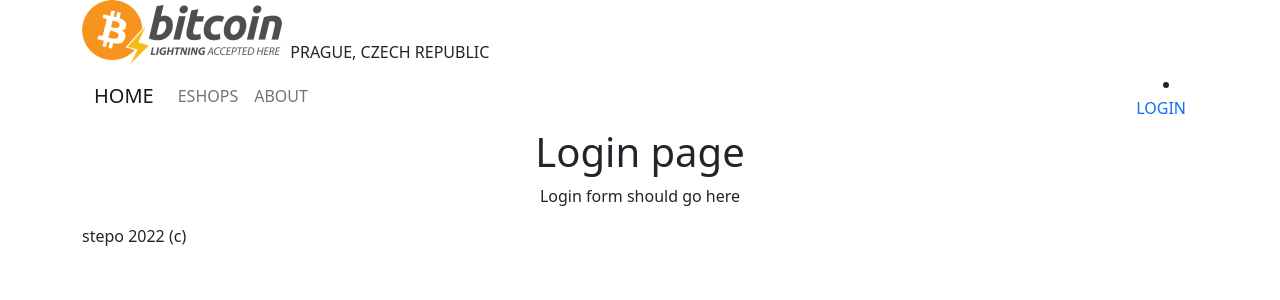
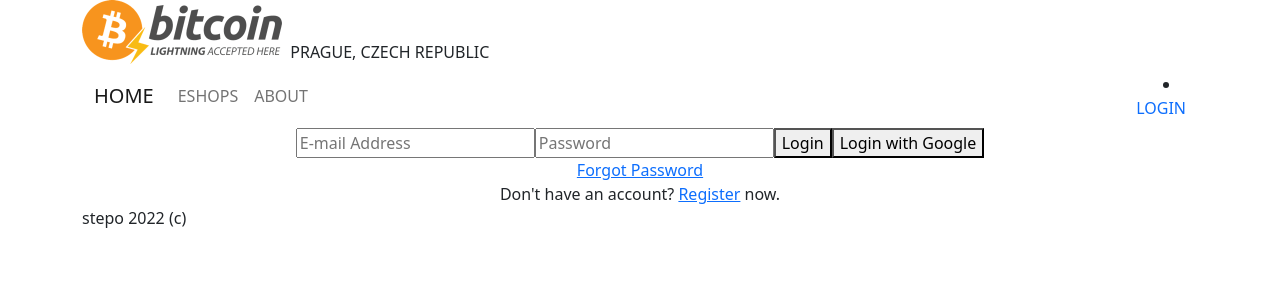
Before and after one commit to KlosStepan/Lightning-map, a React (Create React App) app: page /login in a window 1280 px wide. Shown: the top 300 px of the page. Built offline with nearby package versions, Linux system fonts and the light colour scheme; no server answers; the database is empty.

Commit message:
Basic Login stuff & tuned Firebase

```diff
--- a/package.json
+++ b/package.json
@@ -15,6 +15,7 @@
     "mapbox-gl": "^2.10.0",
     "react": "^18.2.0",
     "react-dom": "^18.2.0",
+    "react-firebase-hooks": "^5.1.1",
     "react-firebaseui": "^6.0.0",
     "react-map-gl": "^7.0.19",
     "react-mapbox-gl": "^5.1.1",
--- a/src/App.tsx
+++ b/src/App.tsx
@@ -26,6 +26,7 @@
 import { collection, getDocs } from "firebase/firestore";
 import { useDispatch, useSelector } from 'react-redux';
 import { db, auth } from "./components/Firebase";
+import Dashboard from './components/Dashboard';
 
 function App() {
   //const [merchants, setMerchants] = useState([]);
@@ -86,6 +87,7 @@
                 <Route path="/eshops" element={<Eshopscz />} />
                 <Route path="/about" element={<About />} />
                 <Route path="/login" element={<Login />} />
+                <Route path="/dashboard" element={<Dashboard />} />
               </Routes>
             </Col>
           </Row>
--- /dev/null
+++ b/src/components/Dashboard.js
@@ -0,0 +1,40 @@
+import React, { useEffect, useState } from "react";
+import { useAuthState } from "react-firebase-hooks/auth";
+import { useNavigate } from "react-router-dom";
+//import "./Dashboard.css";
+import { auth, db, logout } from "./Firebase"
+import { query, collection, getDocs, where } from "firebase/firestore";
+function Dashboard() {
+    const [user, loading, error] = useAuthState(auth);
+    const [name, setName] = useState("");
+    const navigate = useNavigate();
+    const fetchUserName = async () => {
+        try {
+            const q = query(collection(db, "users"), where("uid", "==", user?.uid));
+            const doc = await getDocs(q);
+            const data = doc.docs[0].data();
+            setName(data.name);
+        } catch (err) {
+            console.error(err);
+            alert("An error occured while fetching user data");
+        }
+    };
+    useEffect(() => {
+        if (loading) return;
+        if (!user) return navigate("/");
+        fetchUserName();
+    }, [user, loading]);
+    return (
+        <div className="dashboard">
+            <div className="dashboard__container">
+                Logged in as
+                <div>{name}</div>
+                <div>{user?.email}</div>
+                <button className="dashboard__btn" onClick={logout}>
+                    Logout
+                </button>
+            </div>
+        </div>
+    );
+}
+export default Dashboard;
--- a/src/components/Firebase.js
+++ b/src/components/Firebase.js
@@ -1,7 +1,22 @@
 import { initializeApp } from "firebase/app";
 //import { getAnalytics } from "firebase/analytics";
-import { getFirestore } from "firebase/firestore";
-import { getAuth } from "firebase/auth";
+import {
+    GoogleAuthProvider,
+    getAuth,
+    signInWithPopup,
+    signInWithEmailAndPassword,
+    createUserWithEmailAndPassword,
+    sendPasswordResetEmail,
+    signOut,
+} from "firebase/auth";
+import {
+    getFirestore,
+    query,
+    getDocs,
+    collection,
+    where,
+    addDoc,
+} from "firebase/firestore";
 //TODO Prepare Login/Reg here and export it
 //https://blog.logrocket.com/user-authentication-firebase-react-apps/
 const firebaseConfig = {
@@ -16,9 +31,71 @@
 
 //Initialize Firebase
 const app = initializeApp(firebaseConfig);
+//Initialize Firebase Services
+const auth = getAuth(app);
+const db = getFirestore(app);
+const googleProvider = new GoogleAuthProvider();
 
-//Initialize Firebase Services
-const db = getFirestore(app);
-const auth = getAuth(app);
-
-export { db, auth }
+const signInWithGoogle = async () => {
+    try {
+        const res = await signInWithPopup(auth, googleProvider);
+        const user = res.user;
+        const q = query(collection(db, "users"), where("uid", "==", user.uid));
+        const docs = await getDocs(q);
+        if (docs.docs.length === 0) {
+            await addDoc(collection(db, "users"), {
+                uid: user.uid,
+                name: user.displayName,
+                authProvider: "google",
+                email: user.email,
+            });
+        }
+    } catch (err) {
+        console.error(err);
+        alert(err.message);
+    }
+};
+const logInWithEmailAndPassword = async (email, password) => {
+    try {
+        await signInWithEmailAndPassword(auth, email, password);
+    } catch (err) {
+        console.error(err);
+        alert(err.message);
+    }
+};
+const registerWithEmailAndPassword = async (name, email, password) => {
+    try {
+        const res = await createUserWithEmailAndPassword(auth, email, password);
+        const user = res.user;
+        await addDoc(collection(db, "users"), {
+            uid: user.uid,
+            name,
+            authProvider: "local",
+            email,
+        });
+    } catch (err) {
+        console.error(err);
+        alert(err.message);
+    }
+};
+const sendPasswordReset = async (email) => {
+    try {
+        await sendPasswordResetEmail(auth, email);
+        alert("Password reset link sent!");
+    } catch (err) {
+        console.error(err);
+        alert(err.message);
+    }
+};
+const logout = () => {
+    signOut(auth);
+};
+export {
+    auth,
+    db,
+    signInWithGoogle,
+    logInWithEmailAndPassword,
+    registerWithEmailAndPassword,
+    sendPasswordReset,
+    logout
+};
--- a/src/pages/Login.tsx
+++ b/src/pages/Login.tsx
@@ -1,34 +1,59 @@
-import React from 'react'
-import { auth } from "../components/Firebase"
-import {
-    GoogleAuthProvider,
-    signInWithPopup,
-    signInWithEmailAndPassword,
-    createUserWithEmailAndPassword,
-    sendPasswordResetEmail,
-    signOut,
-} from "firebase/auth";
+import React, { useEffect, useState } from "react";
+import { Link, useNavigate } from "react-router-dom";
+import { auth, logInWithEmailAndPassword, signInWithGoogle } from "../components/Firebase";
+import { useAuthState } from "react-firebase-hooks/auth";
+
 //TODO import functions from Firebase.js that has to be done as well
 //Move imports and stuff out into Firebase.js
 function Login() {
     console.log(auth)
-    const email = "stepanklos@gmail.com"
-    const password = "passwd"
-    signInWithEmailAndPassword(auth, email, password)
-        .then((userCredential) => {
-            // Signed in
-            const user = userCredential.user;
-            // ...
-        })
-        .catch((error) => {
-            const errorCode = error.code;
-            const errorMessage = error.message;
-        });
+    //const email = "stepanklos@gmail.com"
+    //const password = "passwd"
+    const [email, setEmail] = useState("");
+    const [password, setPassword] = useState("");
+    const [user, loading, error] = useAuthState(auth);
+    const navigate = useNavigate();
+    useEffect(() => {
+        if (loading) {
+            // maybe trigger a loading screen
+            return;
+        }
+        if (user) navigate("/dashboard");
+    }, [user, loading]);
     return (
-        <div>
-            <h1>Login page</h1>
-            <p>Login form should go here</p>
+        <div className="login">
+            <div className="login__container">
+                <input
+                    type="text"
+                    className="login__textBox"
+                    value={email}
+                    onChange={(e) => setEmail(e.target.value)}
+                    placeholder="E-mail Address"
+                />
+                <input
+                    type="password"
+                    className="login__textBox"
+                    value={password}
+                    onChange={(e) => setPassword(e.target.value)}
+                    placeholder="Password"
+                />
+                <button
+                    className="login__btn"
+                    onClick={() => logInWithEmailAndPassword(email, password)}
+                >
+                    Login
+                </button>
+                <button className="login__btn login__google" onClick={signInWithGoogle}>
+                    Login with Google
+                </button>
+                <div>
+                    <Link to="/reset">Forgot Password</Link>
+                </div>
+                <div>
+                    Don't have an account? <Link to="/register">Register</Link> now.
+                </div>
+            </div>
         </div>
-    )
+    );
 }
-export default Login
+export default Login;
```
Also changed, not shown: 1 other file (tests, documents, lock files or other folders).
